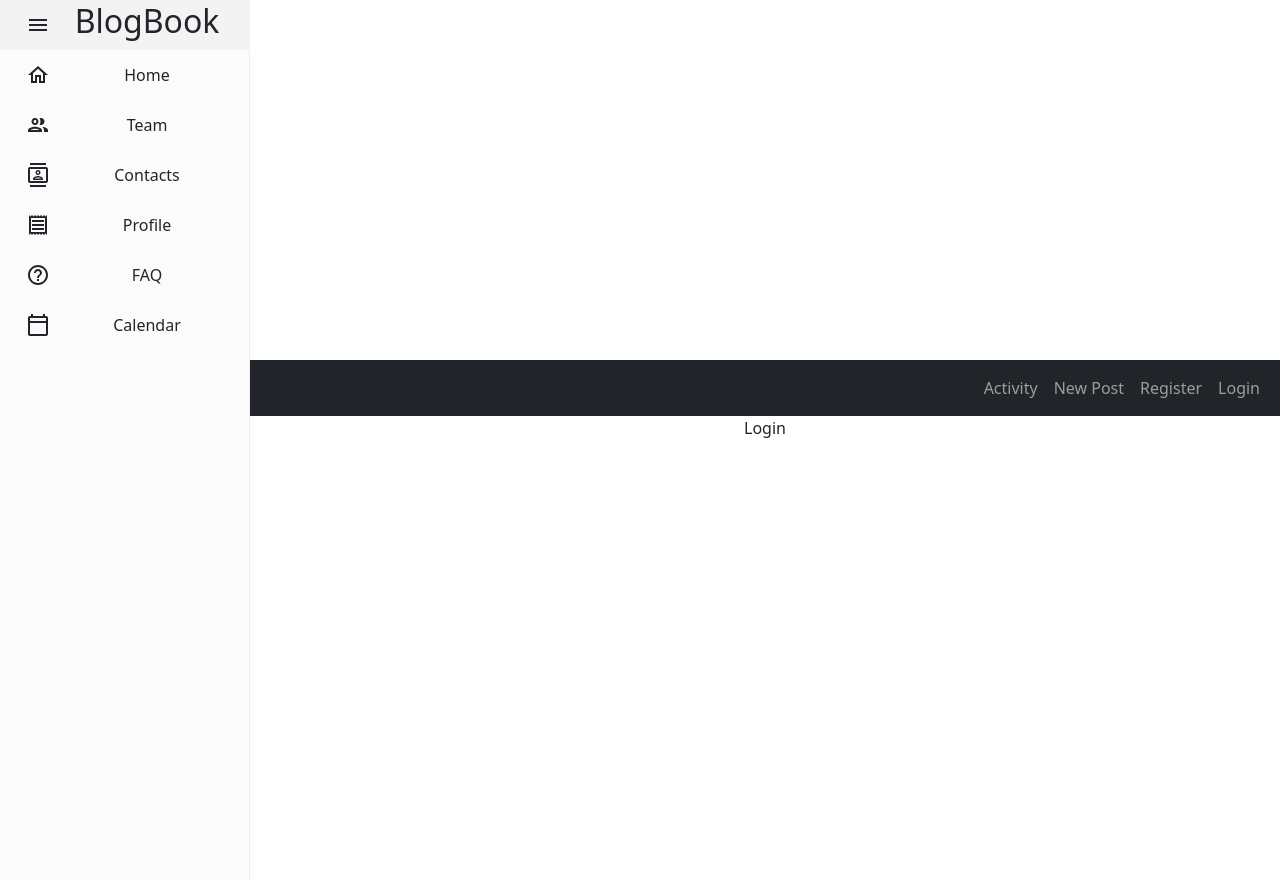
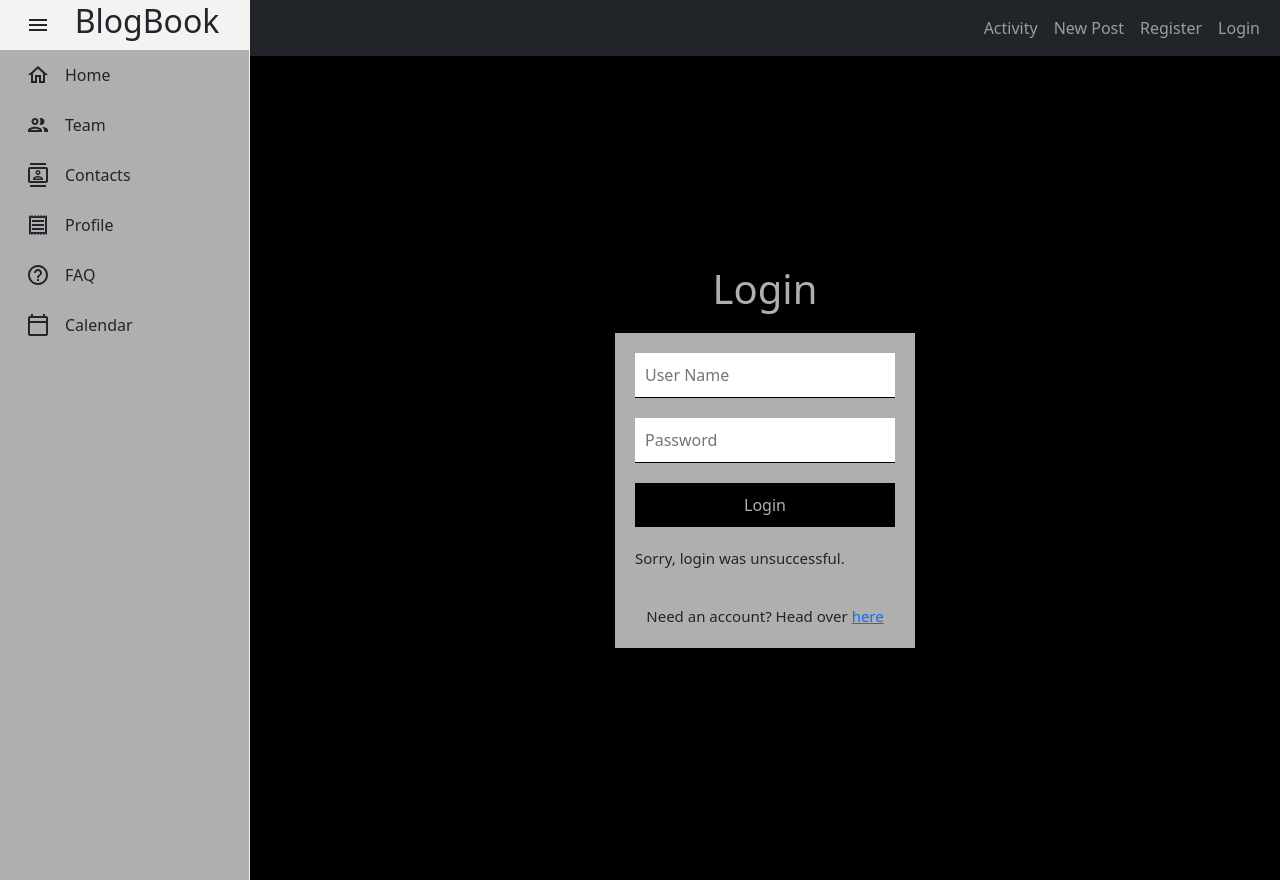
Before and after one commit to jvorisgit/blogbook, a React (Create React App) app in the folder blogbook-frontend/: page /Login in a window 1280 px wide. Built offline with nearby package versions, Linux system fonts and the light colour scheme.

Commit message:
Login and Registration page UIs

```diff
--- a/blogbook-frontend/package.json
+++ b/blogbook-frontend/package.json
@@ -15,6 +15,7 @@
     "react-pro-sidebar": "^1.1.0-alpha.1",
     "react-router-dom": "^6.16.0",
     "react-scripts": "5.0.1",
+    "sass": "^1.68.0",
     "web-vitals": "^2.1.0"
   },
   "scripts": {
--- a/blogbook-frontend/src/App.css
+++ /dev/null
@@ -1,38 +0,0 @@
-.App {
-  text-align: center;
-}
-
-.App-logo {
-  height: 40vmin;
-  pointer-events: none;
-}
-
-@media (prefers-reduced-motion: no-preference) {
-  .App-logo {
-    animation: App-logo-spin infinite 20s linear;
-  }
-}
-
-.App-header {
-  background-color: #282c34;
-  min-height: 100vh;
-  display: flex;
-  flex-direction: column;
-  align-items: center;
-  justify-content: center;
-  font-size: calc(10px + 2vmin);
-  color: white;
-}
-
-.App-link {
-  color: #61dafb;
-}
-
-@keyframes App-logo-spin {
-  from {
-    transform: rotate(0deg);
-  }
-  to {
-    transform: rotate(360deg);
-  }
-}
--- a/blogbook-frontend/src/App.js
+++ b/blogbook-frontend/src/App.js
@@ -14,7 +14,7 @@ import View from "./pages/View"
 import BlogBookSidebar from "./components/BlogBookSidebar";
 import BlogBookNavBar from "./components/BlogBookNavBar";
 
-import './App.css';
+import './App.scss';
 
 const Layout = ()=>{
   return (
--- /dev/null
+++ b/blogbook-frontend/src/App.scss
@@ -0,0 +1,52 @@
+$lightgray: #afafaf;
+
+body {
+  background: black;
+}
+
+form {
+  display: flex;
+  flex-direction: column;
+  padding: 20px;
+  background-color: $lightgray;
+  width: 300px;
+  gap: 20px;
+
+  button {
+    padding: 10px;
+    border: none;
+    color: $lightgray;
+    background-color: black;
+    cursor: pointer;
+  }
+
+  input {
+    padding: 10px;
+    border: none;
+    border-bottom: 1px solid black;
+  }
+
+  p {
+    font-size: 15px;
+  }
+
+  span {
+    font-size: 15px;
+    text-align: center;
+  }
+
+}
+
+h1 {
+  color:$lightgray;
+  margin-bottom:20px;
+}
+
+.user_authentication {
+  display: flex;
+  flex-direction: column;
+  align-items: center;
+  justify-content: center;
+  height:100vh;
+  background-color: black;
+}
--- a/blogbook-frontend/src/pages/Login.jsx
+++ b/blogbook-frontend/src/pages/Login.jsx
@@ -3,8 +3,17 @@ import { Link } from 'react-router-dom';
 
 const Login = () => {
     return (
-        <div>Login</div>
-    );
+        <div class="user_authentication">
+            <h1>Login</h1>
+            <form>
+                <input required type="text" placeholder="User Name"></input>
+                <input required type="password" placeholder="Password"></input>
+                <button>Login</button>
+                <p>Sorry, login was unsuccessful.</p>
+                <span>Need an account? Head over <Link to="/register">here</Link></span>
+            </form>
+        </div>
+    )
 }
 
 export default Login;
--- a/blogbook-frontend/src/pages/Register.jsx
+++ b/blogbook-frontend/src/pages/Register.jsx
@@ -3,7 +3,17 @@ import { Link } from 'react-router-dom';
 
 const Register = () => {
     return (
-        <div>Register</div>
-    );
+        <div class="user_authentication">
+            <h1>Register</h1>
+            <form>
+                <input required type="text" placeholder="User Name"></input>
+                <input required type="email" placeholder="Email"></input>
+                <input required type="password" placeholder="Password"></input>
+                <button>Register</button>
+                <p>Sorry, registration was unsuccessful.</p>
+                <span>Already have an account? Head over <Link to="/login">here</Link></span>
+            </form>
+        </div>
+    )
 }
 export default Register;
```
Also changed, not shown: 1 other file (tests, documents, lock files or other folders).
